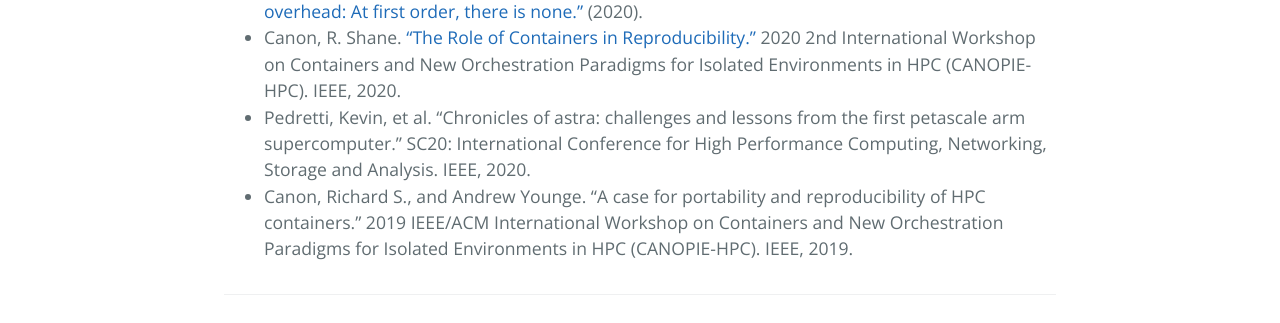
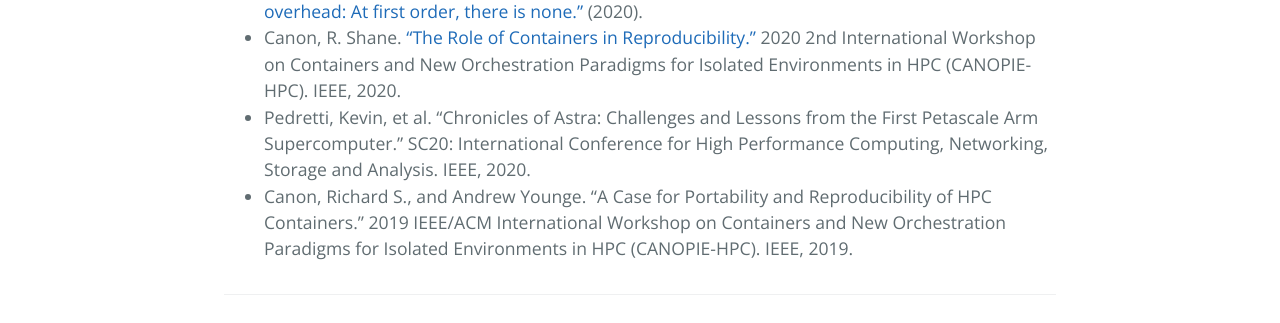
Before and after one commit to scanon/supercontainers.org, a Jekyll site: the page built from pubs.md, in a window 1280 px wide. Shown: the part 518-841 px from the top of the page. Built offline with Jekyll 4.4.1, drawn with Linux system fonts in a browser that asks for light colours.

Commit message:
Update Pubs

```diff
--- a/pubs.md
+++ b/pubs.md
@@ -9,5 +9,5 @@ filename: pubs
 * Priedhorsky, Reid, et al. ["Minimizing privilege for building HPC containers."](https://arxiv.org/abs/2104.07508) arXiv preprint arXiv:2104.07508 (2021). (preprint, accepted to SC21)
 * Torrez, Alfred, Reid Priedhorsky, and Timothy Randles. ["HPC container runtime performance overhead: At first order, there is none."](https://sc19.supercomputing.org/proceedings/tech_poster/poster_files/rpost227s2-file3.pdf) (2020).
 * Canon, R. Shane. ["The Role of Containers in Reproducibility."](https://ieeexplore.ieee.org/abstract/document/9297043) 2020 2nd International Workshop on Containers and New Orchestration Paradigms for Isolated Environments in HPC (CANOPIE-HPC). IEEE, 2020.
-* Pedretti, Kevin, et al. "Chronicles of astra: challenges and lessons from the first petascale arm supercomputer." SC20: International Conference for High Performance Computing, Networking, Storage and Analysis. IEEE, 2020.
-* Canon, Richard S., and Andrew Younge. "A case for portability and reproducibility of HPC containers." 2019 IEEE/ACM International Workshop on Containers and New Orchestration Paradigms for Isolated Environments in HPC (CANOPIE-HPC). IEEE, 2019.
+* Pedretti, Kevin, et al. "Chronicles of Astra: Challenges and Lessons from the First Petascale Arm Supercomputer." SC20: International Conference for High Performance Computing, Networking, Storage and Analysis. IEEE, 2020.
+* Canon, Richard S., and Andrew Younge. "A Case for Portability and Reproducibility of HPC Containers." 2019 IEEE/ACM International Workshop on Containers and New Orchestration Paradigms for Isolated Environments in HPC (CANOPIE-HPC). IEEE, 2019.
```
